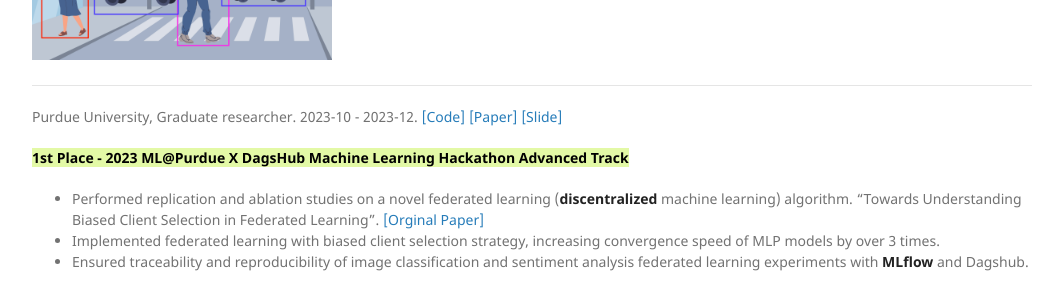
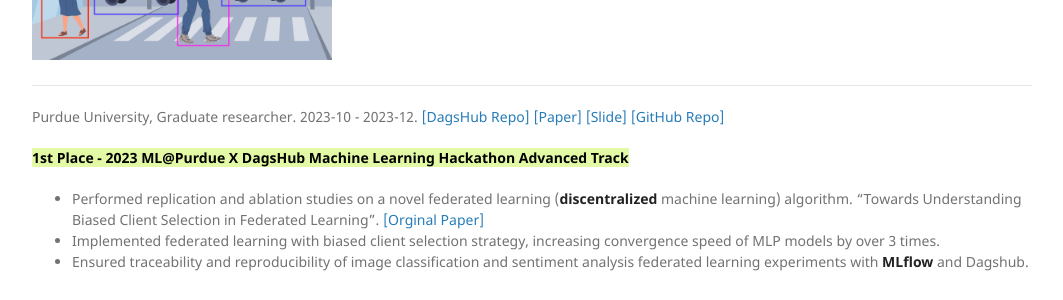
Before and after one commit to peng-ju/peng-ju.github.io, a Jekyll site: the page built from ML/index.md, in a window 1280 px wide. Shown: the part 512-812 px from the top of the page, without its empty margins (108-1171 px from the left). Built offline with Jekyll 4.4.1, drawn with Linux system fonts in a browser that asks for light colours.

Commit message:
add github repo link

```diff
--- a/ML/index.md
+++ b/ML/index.md
@@ -17,7 +17,7 @@ I have experience of applying machine learning (deep learning, NLP and CV) to bo
 [<img src="img/Object-detection.png"  width=300px height=200px />](img/Object-detection.png)
 
 ---
-Purdue University, Graduate researcher. 2023-10 - 2023-12. [[Code]](https://dagshub.com/peng-ju/Power-of-Choice) [[Paper]](https://dagshub.com/peng-ju/Power-of-Choice/src/main/Report-ReScience.pdf) [[Slide]](https://dagshub.com/peng-ju/Power-of-Choice/src/main/Presentation-Hackathon.pdf)
+Purdue University, Graduate researcher. 2023-10 - 2023-12. [[DagsHub Repo]](https://dagshub.com/peng-ju/Power-of-Choice) [[Paper]](https://dagshub.com/peng-ju/Power-of-Choice/src/main/Report-ReScience.pdf) [[Slide]](https://dagshub.com/peng-ju/Power-of-Choice/src/main/Presentation-Hackathon.pdf) [[GitHub Repo]](https://github.com/peng-ju/Power-of-Choice)
 
 <mark><b>
 1st Place - 2023 ML@Purdue X DagsHub Machine Learning Hackathon Advanced Track
```
